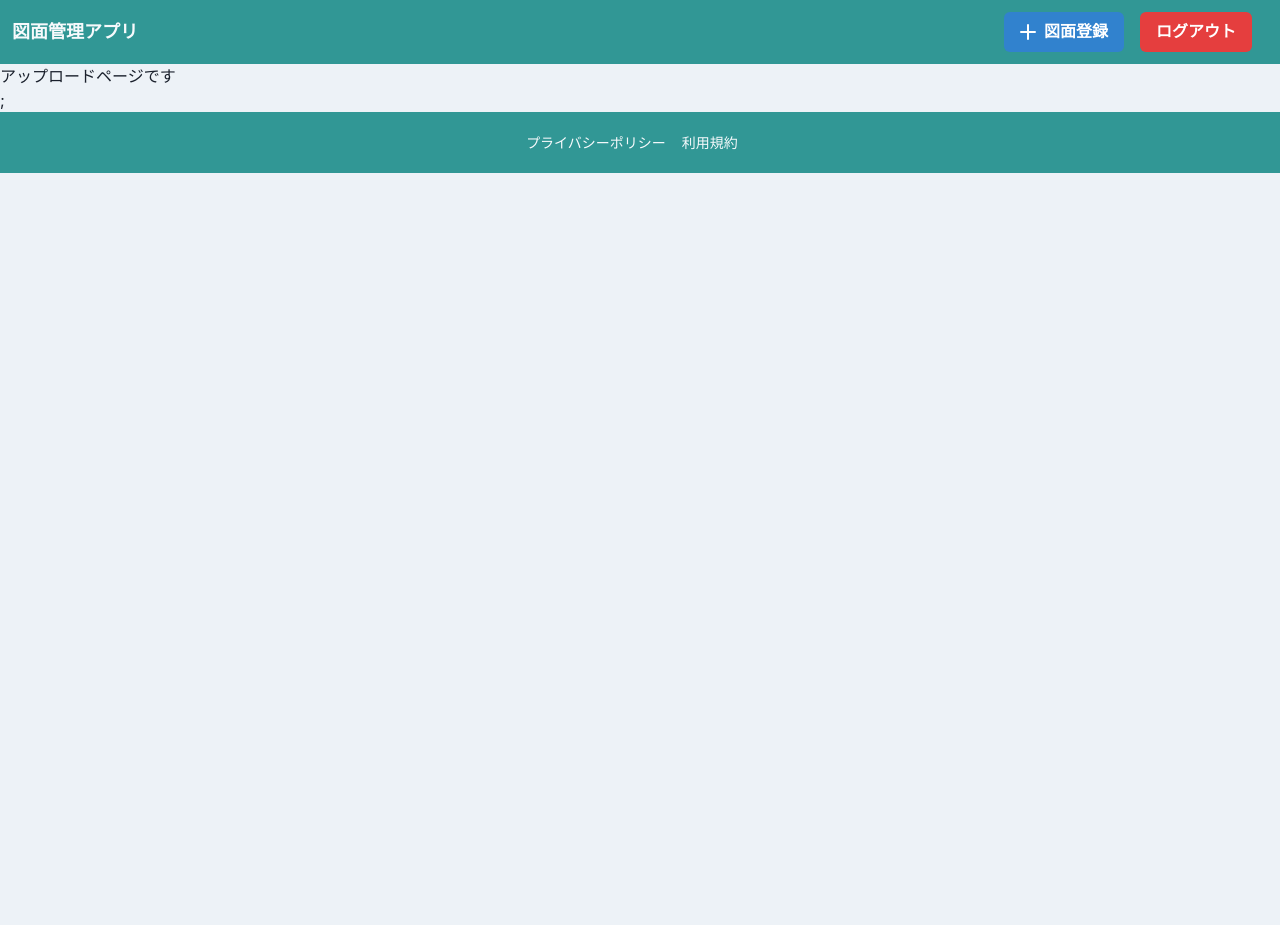
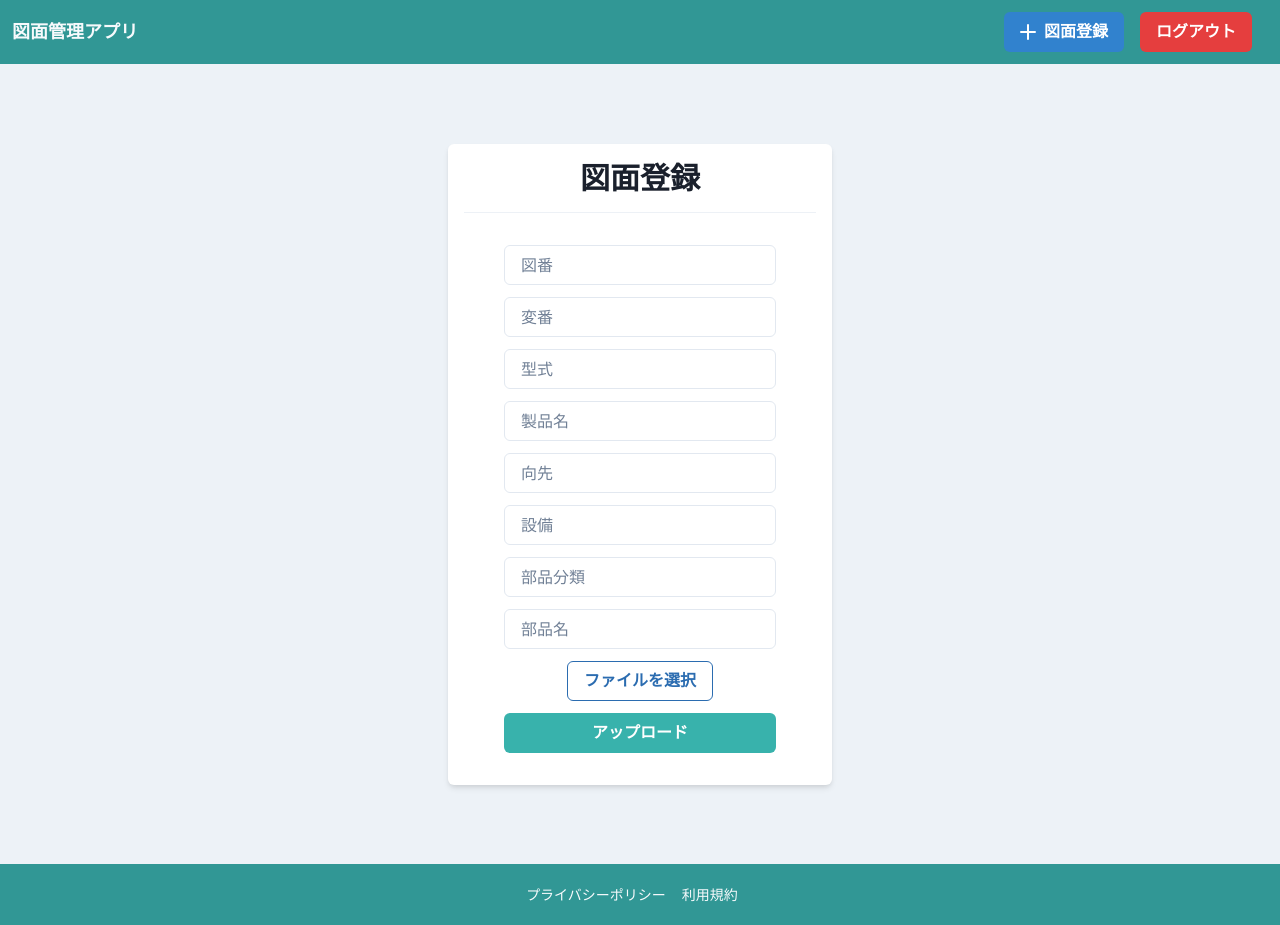
Before and after one commit to turtle-brothers/zumens, a React (Create React App) app in the folder frontend/app/: page /home/upload in a window 1280 px wide. Before the commit the page ends 800 px from the top, so only its background shows below. Built offline with nearby package versions, Linux system fonts and the light colour scheme.

Commit message:
[Update] create upload page
file upload function added to upload page.

```diff
--- /dev/null
+++ b/frontend/app/src/components/organisms/uploader/FileUploader.tsx
@@ -0,0 +1,30 @@
+import { Button, Text, VStack } from '@chakra-ui/react';
+import React, { useRef, useState } from 'react';
+
+export const FileUploader: React.FC<{
+  onFileSelected: (file: File) => void;
+}> = ({ onFileSelected }) => {
+  const [fileName, setFileName] = useState<string | null>(null);
+  const fileInputRef = useRef<HTMLInputElement | null>(null);
+
+  const handleFileInput = (e: React.ChangeEvent<HTMLInputElement>) => {
+    const file = e.target.files?.item(0);
+    if (!file) return;
+    onFileSelected(file);
+    setFileName(file.name);
+  };
+
+  return (
+    <VStack spacing={2}>
+      <Button onClick={() => fileInputRef.current?.click()} colorScheme="blue" variant="outline">
+        ファイルを選択
+      </Button>
+      <input ref={fileInputRef} type="file" style={{ display: 'none' }} onChange={handleFileInput} />
+      {fileName && (
+        <Text fontSize="sm" as="b">
+          選択されたファイル: {fileName}
+        </Text>
+      )}
+    </VStack>
+  );
+};
--- a/frontend/app/src/components/pages/Upload.tsx
+++ b/frontend/app/src/components/pages/Upload.tsx
@@ -1,9 +1,83 @@
-import React, { memo, FC } from 'react';
+import React, { FC, useState, ChangeEvent } from 'react';
+import { Box, Divider, Flex, Heading, Input, Stack } from '@chakra-ui/react';
+import { PrimaryButton } from '../atoms/button/PrimaryButton';
+import { useUpload } from '../../hooks/useUpload';
+import { FileUploader } from '../organisms/uploader/FileUploader';
 
-export const Upload: FC = memo(() => {
+export const Upload: FC = () => {
+  const { upload, loading } = useUpload();
+  const [drawingNumber, setDrawingNumber] = useState('');
+  const [versionNumber, setVersionNumber] = useState('');
+  const [productNumber, setProductNumber] = useState('');
+  const [productName, setProductName] = useState('');
+  const [destination, setDestination] = useState('');
+  const [facility, setFacility] = useState('');
+  const [partClass, setPartClass] = useState('');
+  const [partName, setPartName] = useState('');
+
+  const [file, setFile] = useState<File | null>(null);
+
+  const onChangeDrawingNumber = (event: ChangeEvent<HTMLInputElement>) => setDrawingNumber(event.target.value);
+  const onChangeVersionNumber = (event: ChangeEvent<HTMLInputElement>) => setVersionNumber(event.target.value);
+  const onChangeProductNumber = (event: ChangeEvent<HTMLInputElement>) => setProductNumber(event.target.value);
+  const onChangeProductName = (event: ChangeEvent<HTMLInputElement>) => setProductName(event.target.value);
+  const onChangeDestination = (event: ChangeEvent<HTMLInputElement>) => setDestination(event.target.value);
+  const onChangeFacility = (event: ChangeEvent<HTMLInputElement>) => setFacility(event.target.value);
+  const onChangePartClass = (event: ChangeEvent<HTMLInputElement>) => setPartClass(event.target.value);
+  const onChangePartName = (event: ChangeEvent<HTMLInputElement>) => setPartName(event.target.value);
+
+  const onSubmit = () => {
+    if (
+      drawingNumber !== '' &&
+      versionNumber !== '' &&
+      productNumber !== '' &&
+      productName !== '' &&
+      destination !== '' &&
+      facility !== '' &&
+      partClass !== '' &&
+      partName !== '' &&
+      file
+    ) {
+      upload(drawingNumber, versionNumber, productNumber, productName, destination, facility, partClass, partName, file);
+    }
+  };
+
   return (
-    <>
-      <p>アップロードページです</p>;
-    </>
+    <Flex align="center" justify="center" height="100vh">
+      <Box bg="white" w="sm" p={4} borderRadius="md" shadow="md">
+        <Heading as="h1" size="lg" textAlign="center">
+          図面登録
+        </Heading>
+        <Divider my={4} />
+        <Stack spacing={3} py={4} px={10}>
+          <Input placeholder="図番" value={drawingNumber} onChange={onChangeDrawingNumber} />
+          <Input placeholder="変番" value={versionNumber} onChange={onChangeVersionNumber} />
+          <Input placeholder="型式" value={productNumber} onChange={onChangeProductNumber} />
+          <Input placeholder="製品名" value={productName} onChange={onChangeProductName} />
+          <Input placeholder="向先" value={destination} onChange={onChangeDestination} />
+          <Input placeholder="設備" value={facility} onChange={onChangeFacility} />
+          <Input placeholder="部品分類" value={partClass} onChange={onChangePartClass} />
+          <Input placeholder="部品名" value={partName} onChange={onChangePartName} />
+          <FileUploader onFileSelected={setFile} />
+          <PrimaryButton
+            disabled={
+              drawingNumber === '' ||
+              versionNumber === '' ||
+              productNumber === '' ||
+              productName === '' ||
+              destination === '' ||
+              facility === '' ||
+              partClass === '' ||
+              partName === '' ||
+              !file
+            }
+            loading={loading}
+            onClick={onSubmit}
+          >
+            アップロード
+          </PrimaryButton>
+        </Stack>
+      </Box>
+    </Flex>
   );
-});
+};
--- a/frontend/app/src/components/pages/UserManagement.tsx
+++ b/frontend/app/src/components/pages/UserManagement.tsx
@@ -1,6 +1,6 @@
 import React, { memo, FC } from 'react';
 
-export const Upload: FC = memo(() => {
+export const UserManagement: FC = memo(() => {
   return (
     <>
       <p>ユーザー管理ページです</p>;
--- /dev/null
+++ b/frontend/app/src/hooks/useUpload.ts
@@ -0,0 +1,58 @@
+import { useCallback, useState } from 'react';
+import axios from 'axios';
+import { useMessage } from './useMessage';
+
+export const useUpload = () => {
+  const { showMessage } = useMessage();
+
+  const [loading, setLoading] = useState(false);
+
+  const upload = useCallback(
+    (
+      drawingNumber: string,
+      versionNumber: string,
+      productNumber: string,
+      productName: string,
+      destination: string,
+      facility: string,
+      partClass: string,
+      partName: string,
+      file: File
+    ) => {
+      setLoading(true);
+
+      const formData = new FormData();
+      formData.append('drawingNumber', drawingNumber);
+      formData.append('versionNumber', versionNumber);
+      formData.append('productNumber', productNumber);
+      formData.append('productName', productName);
+      formData.append('destination', destination);
+      formData.append('facility', facility);
+      formData.append('partClass', partClass);
+      formData.append('partName', partName);
+      formData.append('file', file);
+
+      axios
+        .post('サーバーのアップロードAPIエンドポイント', formData, {
+          headers: {
+            'Content-Type': 'multipart/form-data',
+          },
+        })
+        .then((res) => {
+          if (res.data) {
+            showMessage({ title: 'アップロードが完了しました', status: 'success' });
+          } else {
+            showMessage({ title: 'アップロードに失敗しました', status: 'error' });
+            setLoading(false);
+          }
+        })
+        .catch(() => {
+          showMessage({ title: 'アップロードに失敗しました', status: 'error' });
+          setLoading(false);
+        });
+    },
+    [showMessage]
+  );
+
+  return { upload, loading };
+};
--- a/frontend/app/src/router/Router.tsx
+++ b/frontend/app/src/router/Router.tsx
@@ -3,7 +3,8 @@ import { Routes, Route } from 'react-router-dom';
 
 import { Home } from '../components/pages/Home';
 import { Login } from '../components/pages/Login';
-// import { UserManagement } from "../components/pages/UserManagement";
+import { SignUp } from '../components/pages/Signup';
+import { UserManagement } from '../components/pages/UserManagement';
 import { Upload } from '../components/pages/Upload';
 import { PrivacyPolicy } from '../components/pages/PrivacyPolicy';
 import { TermsOfUse } from '../components/pages/TermsOfUse';
@@ -12,7 +13,6 @@ import { Page404 } from '../components/pages/Page404';
 import { HeaderLayout } from '../components/templates/HeaderLayout';
 import { FooterLayout } from '../components/templates/FooterLayout';
 import { LoginUserProvider } from '../providers/LoginUserProvider';
-import { SignUp } from '../components/pages/Signup';
 
 export const Router: FC = memo(() => {
   return (
@@ -29,7 +29,7 @@ export const Router: FC = memo(() => {
             </HeaderLayout>
           }
         />
-        {/* <Route
+        <Route
           path="/home/user_management"
           element={
             <HeaderLayout>
@@ -38,7 +38,7 @@ export const Router: FC = memo(() => {
               </FooterLayout>
             </HeaderLayout>
           }
-        /> */}
+        />
         <Route
           path="/home/upload"
           element={
```
Also changed, not shown: frontend/app/src/router/HomeRoutes.tsx (+6 -6 lines), 1 other file (tests, documents, lock files or other folders).
